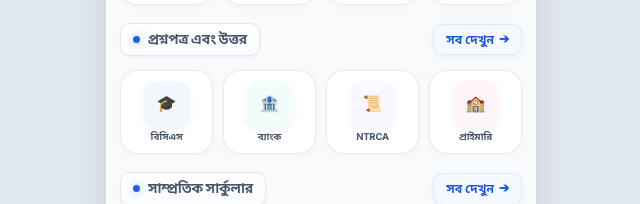
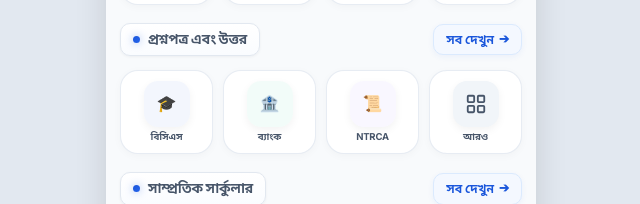
Before and after one commit to rudrodeb029/Job-Circular, a React (Vite) app: page /home in a window 1280 px wide. Shown: the part 380-584 px from the top of the page, without its empty margins (319-959 px from the left). Built offline with nearby package versions, Linux system fonts and the light colour scheme; no server answers.

Commit message:
Replace Primary with More card in the Questions Categories grid on Home page

```diff
--- a/src/pages/Home.jsx
+++ b/src/pages/Home.jsx
@@ -264,8 +264,7 @@ export default function Home() {
             {[
               { id: 'bcs', name: 'বিসিএস', nameEn: 'BCS', icon: '🎓', color: 'rgba(26, 86, 219, 0.05)' },
               { id: 'bank', name: 'ব্যাংক', nameEn: 'Bank', icon: '🏦', color: 'rgba(16, 185, 129, 0.05)' },
-              { id: 'ntrca', name: 'NTRCA', nameEn: 'NTRCA', icon: '📜', color: 'rgba(139, 92, 246, 0.05)' },
-              { id: 'primary', name: 'প্রাইমারি', nameEn: 'Primary', icon: '🏫', color: 'rgba(236, 72, 153, 0.05)' }
+              { id: 'ntrca', name: 'NTRCA', nameEn: 'NTRCA', icon: '📜', color: 'rgba(139, 92, 246, 0.05)' }
             ].map(cat => (
               <div
                 key={cat.id}
@@ -278,6 +277,15 @@ export default function Home() {
                 <span className="category-grid-label">{isEn ? cat.nameEn : cat.name}</span>
               </div>
             ))}
+            <div
+              className="category-grid-item"
+              onClick={() => navigate('/questions-hub')}
+            >
+              <div className="category-grid-icon" style={{ background: 'var(--bg-secondary)', color: 'var(--text-secondary)' }}>
+                <LayoutGrid size={22} />
+              </div>
+              <span className="category-grid-label">{isEn ? 'More' : 'আরও'}</span>
+            </div>
           </div>
         </div>
 
```
